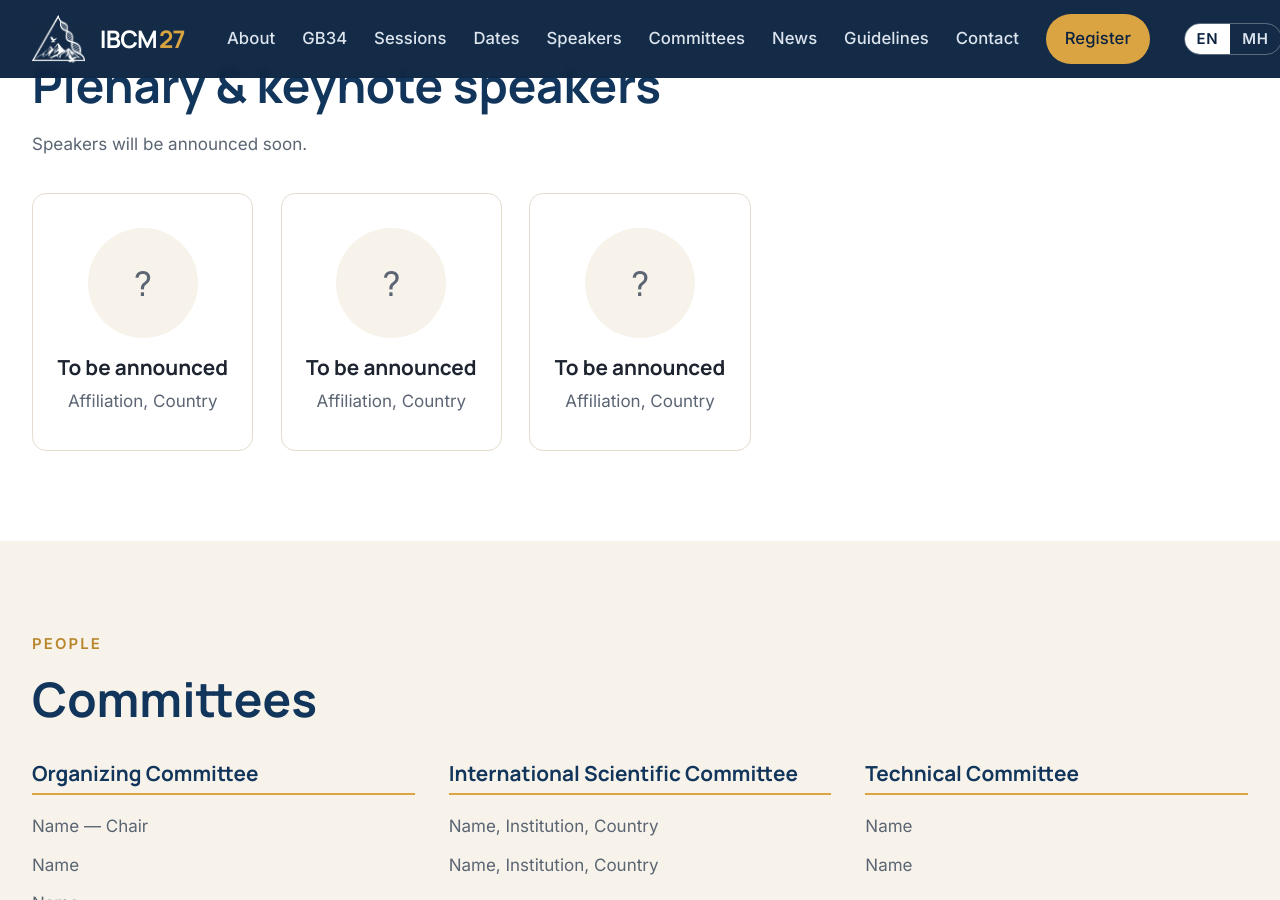
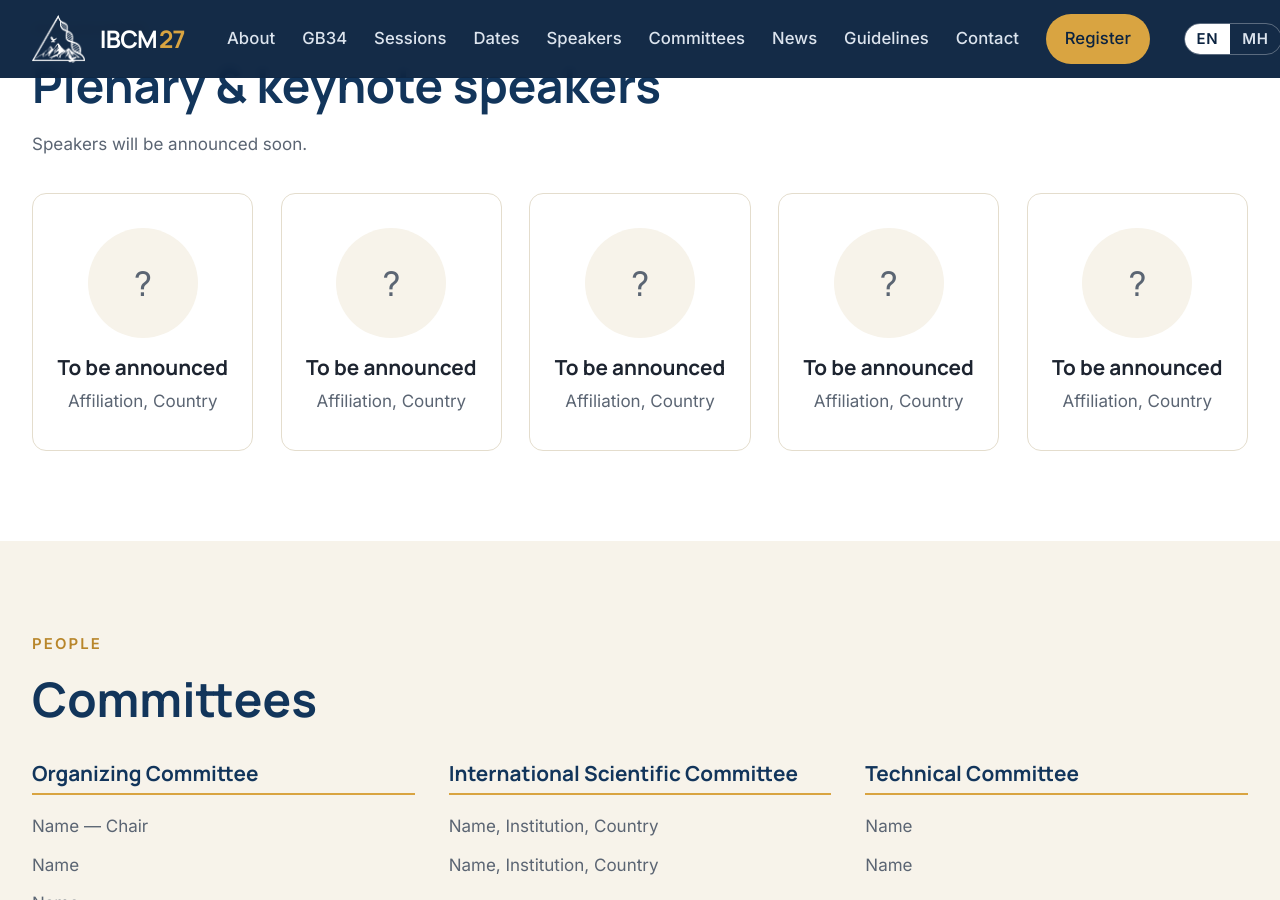
Before and after one commit to amyzolboo/IBCM27, a Jekyll site: the page built from index.md, in a window 1280 px wide and 900 px high, scrolled down 4916 px. Built offline with Jekyll 4.4.1, drawn with Linux system fonts in a browser that asks for light colours.

Commit message:
Add multiple 'To be announced' speaker entries

```diff
--- a/_data/en/08-speakers.yml
+++ b/_data/en/08-speakers.yml
@@ -24,3 +24,9 @@ list:
 - name: To be announced
   affiliation: Affiliation, Country
   photo: ''
+- name: To be announced
+  affiliation: Affiliation, Country
+  photo: ''
+- name: To be announced
+  affiliation: Affiliation, Country
+  photo: ''
```
